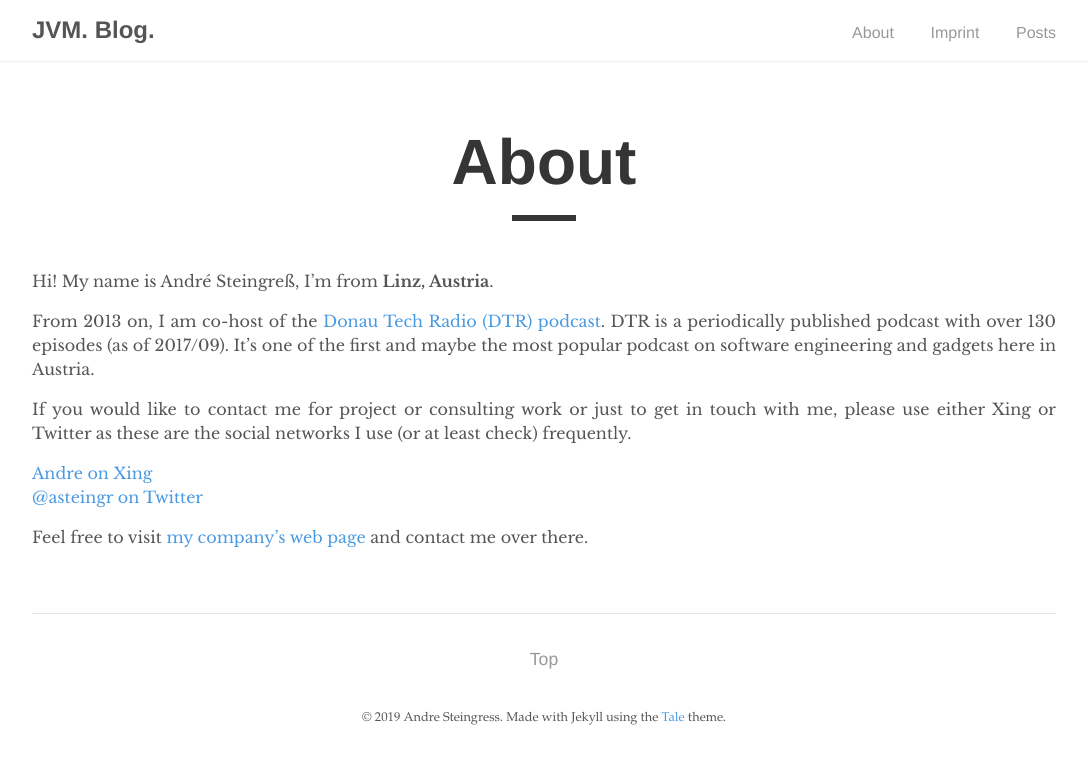
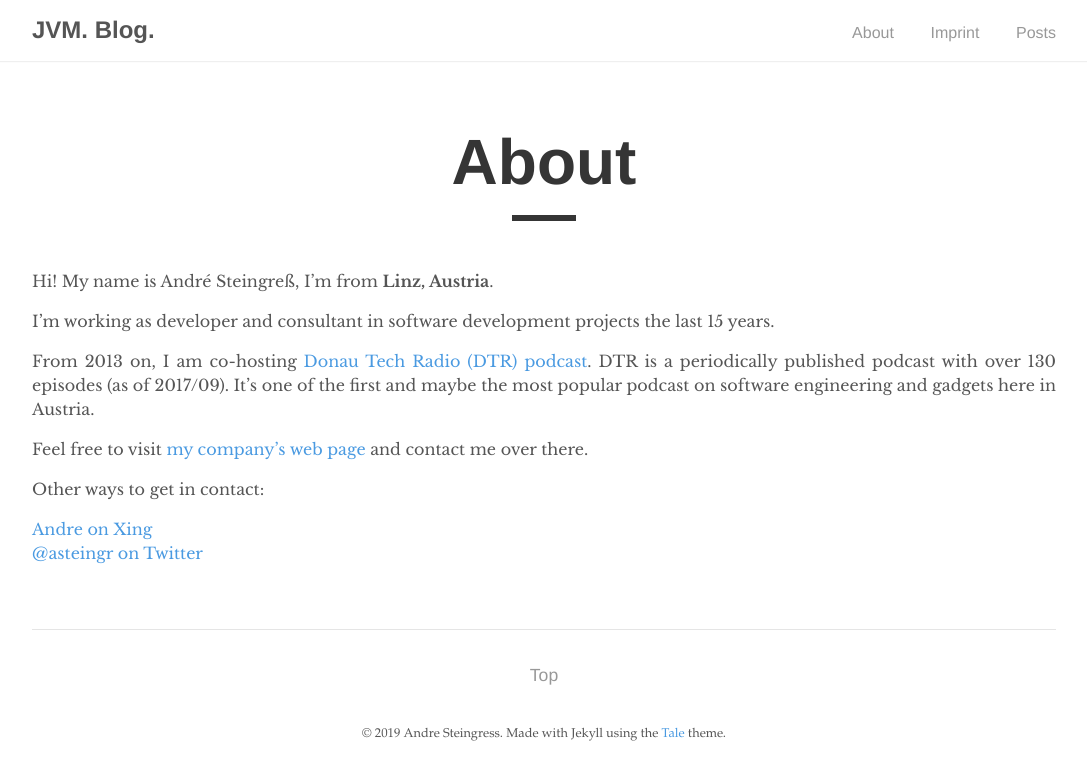
Before and after one commit to andresteingress/andresteingress.github.io, a Jekyll site: the page built from about.md, in a window 1280 px wide. Shown: the top 780 px of the page, without its empty margins (96-1183 px from the left). Built offline with Jekyll 4.4.1, drawn with Linux system fonts in a browser that asks for light colours.

Commit message:
updated about

```diff
--- a/about.md
+++ b/about.md
@@ -6,11 +6,13 @@
 ---
 Hi! My name is André Steingreß, I'm from **Linz, Austria**.
 
-From 2013 on, I am co-host of the <a href="http://dtr.fm">Donau Tech Radio (DTR) podcast</a>. DTR is a periodically published podcast with over 130 episodes (as of 2017/09). It's one of the first and maybe the most popular podcast on software engineering and gadgets here in Austria.
+I'm working as developer and consultant in software development projects the last 15 years.
 
-If you would like to contact me for project or consulting work or just to get in touch with me, please use either Xing or Twitter as these are the social networks I use (or at least check) frequently.
+From 2013 on, I am co-hosting <a href="http://dtr.fm">Donau Tech Radio (DTR) podcast</a>. DTR is a periodically published podcast with over 130 episodes (as of 2017/09). It's one of the first and maybe the most popular podcast on software engineering and gadgets here in Austria.
+
+Feel free to visit [my company's web page](https://www.appcare.at) and contact me over there.
+
+Other ways to get in contact:
 
 <a href="https://www.xing.com/profile/Andre_Steingress">Andre on Xing</a><br>
 <a href="https://www.twitter.com/asteingr">@asteingr on Twitter</a>
-
-Feel free to visit [my company's web page](https://www.appcare.at) and contact me over there.
```
